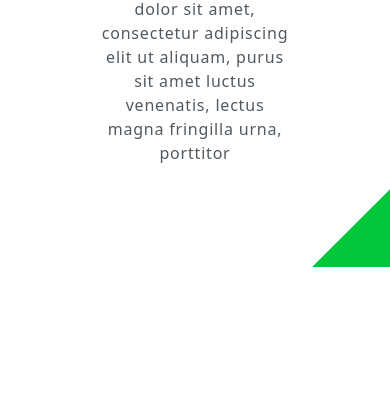
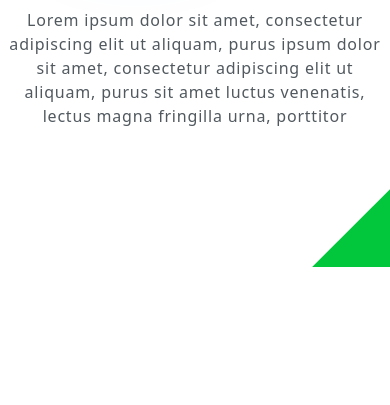
Before and after one commit to Mastagoon/wedo-landing-page, an Astro site: page / in a window 390 px wide. Shown: the part 577-982 px from the top of the page. Built offline with nearby package versions, Linux system fonts and the light colour scheme; Astro itself is replaced by a stand-in of ours.

Commit message:
fix ui bug

```diff
--- a/src/components/sections/Hero.astro
+++ b/src/components/sections/Hero.astro
@@ -1,5 +1,5 @@
 <section
-  class="px-24 min-h-[90vh] items-center flex flex-col-reverse xl:flex-row justify-center gap-8 xl:gap-48 relative z-10"
+  class="px-2 md:px-8 xl:px-24 min-h-[90vh] items-center flex flex-col-reverse xl:flex-row justify-center gap-8 xl:gap-48 relative z-10"
 >
   <div
     class="flex flex-col xl:w-1/3 self-start xl:mt-[301px] tracking-wider gap-8 text-center xl:text-left"
```
